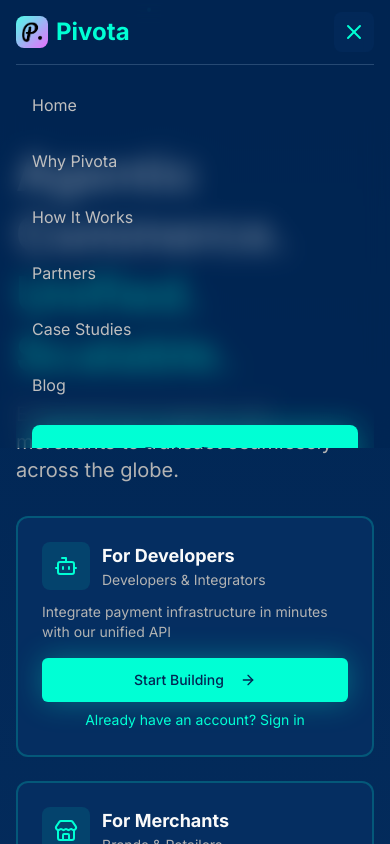
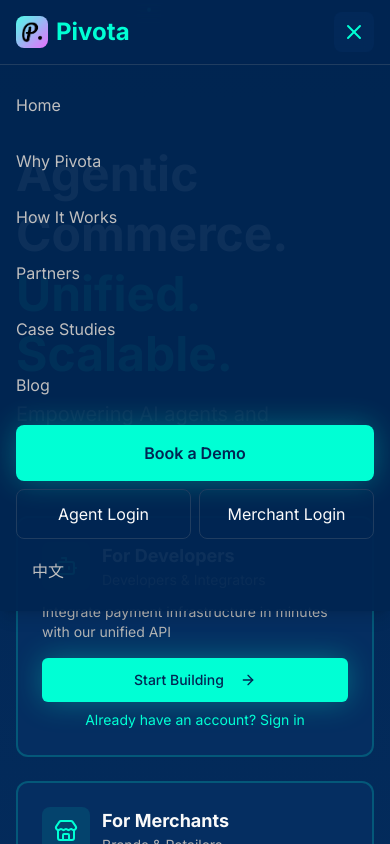
Before and after one commit to pengxu9-rgb/pivota-marketing, a Next.js app: page / in a window 390 px wide. Both pictures are taken after a click on the button 354 px from the left and 32 px from the top of the page. Shown: the top 844 px of the page. Built offline with nearby package versions, Linux system fonts and the light colour scheme.

Commit message:
nav(mobile): lock body scroll, add backdrop overlay, make menu fixed with its own scroll

```diff
--- a/src/components/Header.tsx
+++ b/src/components/Header.tsx
@@ -57,6 +57,17 @@
     window.addEventListener("scroll", handleScroll);
     return () => window.removeEventListener("scroll", handleScroll);
   }, []);
+
+  // Lock body scroll when mobile menu is open
+  useEffect(() => {
+    if (isOpen) {
+      const prev = document.body.style.overflow;
+      document.body.style.overflow = 'hidden';
+      return () => {
+        document.body.style.overflow = prev;
+      };
+    }
+  }, [isOpen]);
 
   // Build a cross-page section link. If user is not on home, this navigates to home with hash.
   const sectionHref = (hash: string) => {
@@ -205,12 +216,21 @@
           </div>
 
           {/* Mobile Navigation */}
+          {/* Backdrop overlay below header when menu is open */}
+          {isOpen && (
             <div
-              className={`md:hidden transition-all duration-300 overflow-hidden ${
-                isOpen ? 'max-h-96 opacity-100' : 'max-h-0 opacity-0'
-              }`}
+              className="fixed left-0 right-0 top-16 bottom-0 z-40 bg-black/40 backdrop-blur-sm md:hidden"
+              onClick={() => setIsOpen(false)}
+            />
+          )}
+
+          <div
+            className={`md:hidden ${isOpen ? 'opacity-100' : 'opacity-0 pointer-events-none'} transition-opacity duration-300`}
+          >
+            <div
+              className={`fixed left-0 right-0 top-16 z-50 bg-background/95 backdrop-blur-xl border-t border-input max-h-[calc(100vh-4rem)] overflow-y-auto shadow-lg`}
             >
-              <div className="py-4 space-y-2 border-t border/30">
+              <div className="py-4 space-y-2">
                 {navLinks.map((link) => (
                   <Link
                     key={link.text}
@@ -263,6 +283,7 @@
               </div>
             </div>
           </div>
+          </div>
         </nav>
       </header>
 
```
